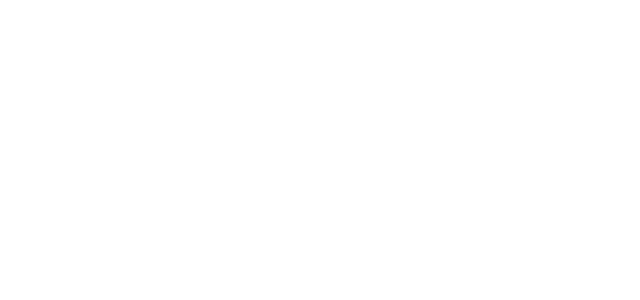
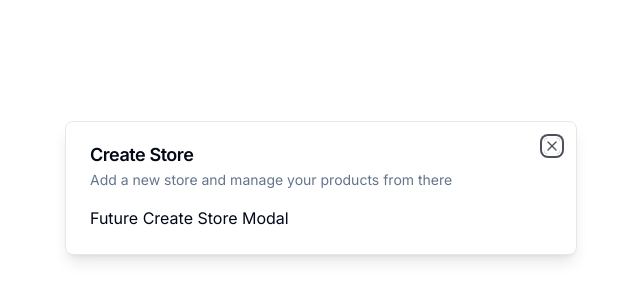
Before and after one commit to daniArbesu/ecommerce-dashboard, a Next.js app: page / in a window 1280 px wide. Shown: the part 212-512 px from the top of the page, without its empty margins (319-959 px from the left). Built offline with nearby package versions, Linux system fonts and the light colour scheme.

Commit message:
feat: add initial create store modal form

```diff
--- a/app/(root)/page.tsx
+++ b/app/(root)/page.tsx
@@ -1,10 +1,17 @@
-import { Button } from '@/components/ui/button';
-import { UserButton } from '@clerk/nextjs';
+'use client';
+import { useStoreModal } from '@/hooks/useStoreModal';
+import { useEffect } from 'react';
 
 export default function SetupPage() {
-  return (
-    <main>
-      <UserButton afterSignOutUrl="/" />
-    </main>
-  );
+  // needs to be this way for useEffect
+  const onOpen = useStoreModal((state) => state.onOpen);
+  const isOpen = useStoreModal((state) => state.isOpen);
+
+  useEffect(() => {
+    if (!isOpen) {
+      onOpen();
+    }
+  }, [isOpen, onOpen]);
+
+  return <main></main>;
 }
--- a/app/layout.tsx
+++ b/app/layout.tsx
@@ -2,6 +2,7 @@
 import './globals.css';
 import type { Metadata } from 'next';
 import { Inter } from 'next/font/google';
+import ModalProvider from '@/providers/ModalProvider';
 
 const inter = Inter({ subsets: ['latin'] });
 
@@ -18,7 +19,10 @@
   return (
     <ClerkProvider>
       <html lang="en">
-        <body className={inter.className}>{children}</body>
+        <body className={inter.className}>
+          <ModalProvider />
+          {children}
+        </body>
       </html>
     </ClerkProvider>
   );
--- /dev/null
+++ b/components/modals/StoreModal.tsx
@@ -0,0 +1,21 @@
+'use client';
+
+import { useStoreModal } from '@/hooks/useStoreModal';
+import Modal from '../ui/modal';
+
+const StoreModal = () => {
+  const store = useStoreModal();
+
+  return (
+    <Modal
+      title="Create Store"
+      description="Add a new store and manage your products from there"
+      isOpen={store.isOpen}
+      onClose={store.onClose}
+    >
+      Future Create Store Modal
+    </Modal>
+  );
+};
+
+export default StoreModal;
--- /dev/null
+++ b/components/ui/dialog.tsx
@@ -0,0 +1,123 @@
+"use client"
+
+import * as React from "react"
+import * as DialogPrimitive from "@radix-ui/react-dialog"
+import { X } from "lucide-react"
+
+import { cn } from "@/lib/utils"
+
+const Dialog = DialogPrimitive.Root
+
+const DialogTrigger = DialogPrimitive.Trigger
+
+const DialogPortal = ({
+  className,
+  ...props
+}: DialogPrimitive.DialogPortalProps) => (
+  <DialogPrimitive.Portal className={cn(className)} {...props} />
+)
+DialogPortal.displayName = DialogPrimitive.Portal.displayName
+
+const DialogOverlay = React.forwardRef<
+  React.ElementRef<typeof DialogPrimitive.Overlay>,
+  React.ComponentPropsWithoutRef<typeof DialogPrimitive.Overlay>
+>(({ className, ...props }, ref) => (
+  <DialogPrimitive.Overlay
+    ref={ref}
+    className={cn(
+      "fixed inset-0 z-50 bg-background/80 backdrop-blur-sm data-[state=open]:animate-in data-[state=closed]:animate-out data-[state=closed]:fade-out-0 data-[state=open]:fade-in-0",
+      className
+    )}
+    {...props}
+  />
+))
+DialogOverlay.displayName = DialogPrimitive.Overlay.displayName
+
+const DialogContent = React.forwardRef<
+  React.ElementRef<typeof DialogPrimitive.Content>,
+  React.ComponentPropsWithoutRef<typeof DialogPrimitive.Content>
+>(({ className, children, ...props }, ref) => (
+  <DialogPortal>
+    <DialogOverlay />
+    <DialogPrimitive.Content
+      ref={ref}
+      className={cn(
+        "fixed left-[50%] top-[50%] z-50 grid w-full max-w-lg translate-x-[-50%] translate-y-[-50%] gap-4 border bg-background p-6 shadow-lg duration-200 data-[state=open]:animate-in data-[state=closed]:animate-out data-[state=closed]:fade-out-0 data-[state=open]:fade-in-0 data-[state=closed]:zoom-out-95 data-[state=open]:zoom-in-95 data-[state=closed]:slide-out-to-left-1/2 data-[state=closed]:slide-out-to-top-[48%] data-[state=open]:slide-in-from-left-1/2 data-[state=open]:slide-in-from-top-[48%] sm:rounded-lg md:w-full",
+        className
+      )}
+      {...props}
+    >
+      {children}
+      <DialogPrimitive.Close className="absolute right-4 top-4 rounded-sm opacity-70 ring-offset-background transition-opacity hover:opacity-100 focus:outline-none focus:ring-2 focus:ring-ring focus:ring-offset-2 disabled:pointer-events-none data-[state=open]:bg-accent data-[state=open]:text-muted-foreground">
+        <X className="h-4 w-4" />
+        <span className="sr-only">Close</span>
+      </DialogPrimitive.Close>
+    </DialogPrimitive.Content>
+  </DialogPortal>
+))
+DialogContent.displayName = DialogPrimitive.Content.displayName
+
+const DialogHeader = ({
+  className,
+  ...props
+}: React.HTMLAttributes<HTMLDivElement>) => (
+  <div
+    className={cn(
+      "flex flex-col space-y-1.5 text-center sm:text-left",
+      className
+    )}
+    {...props}
+  />
+)
+DialogHeader.displayName = "DialogHeader"
+
+const DialogFooter = ({
+  className,
+  ...props
+}: React.HTMLAttributes<HTMLDivElement>) => (
+  <div
+    className={cn(
+      "flex flex-col-reverse sm:flex-row sm:justify-end sm:space-x-2",
+      className
+    )}
+    {...props}
+  />
+)
+DialogFooter.displayName = "DialogFooter"
+
+const DialogTitle = React.forwardRef<
+  React.ElementRef<typeof DialogPrimitive.Title>,
+  React.ComponentPropsWithoutRef<typeof DialogPrimitive.Title>
+>(({ className, ...props }, ref) => (
+  <DialogPrimitive.Title
+    ref={ref}
+    className={cn(
+      "text-lg font-semibold leading-none tracking-tight",
+      className
+    )}
+    {...props}
+  />
+))
+DialogTitle.displayName = DialogPrimitive.Title.displayName
+
+const DialogDescription = React.forwardRef<
+  React.ElementRef<typeof DialogPrimitive.Description>,
+  React.ComponentPropsWithoutRef<typeof DialogPrimitive.Description>
+>(({ className, ...props }, ref) => (
+  <DialogPrimitive.Description
+    ref={ref}
+    className={cn("text-sm text-muted-foreground", className)}
+    {...props}
+  />
+))
+DialogDescription.displayName = DialogPrimitive.Description.displayName
+
+export {
+  Dialog,
+  DialogTrigger,
+  DialogContent,
+  DialogHeader,
+  DialogFooter,
+  DialogTitle,
+  DialogDescription,
+}
--- /dev/null
+++ b/components/ui/modal.tsx
@@ -0,0 +1,45 @@
+'use client';
+
+import {
+  Dialog,
+  DialogContent,
+  DialogDescription,
+  DialogHeader,
+  DialogTitle,
+} from '@/components/ui/dialog';
+
+interface Props {
+  title: string;
+  description: string;
+  isOpen: boolean;
+  onClose: () => void;
+  children?: React.ReactNode;
+}
+
+const Modal: React.FC<Props> = ({
+  title,
+  description,
+  isOpen,
+  onClose,
+  children,
+}) => {
+  const handleOnChange = (isOpen: boolean) => {
+    if (!isOpen) {
+      onClose();
+    }
+  };
+
+  return (
+    <Dialog open={isOpen} onOpenChange={handleOnChange}>
+      <DialogContent>
+        <DialogHeader>
+          <DialogTitle>{title}</DialogTitle>
+          <DialogDescription>{description}</DialogDescription>
+        </DialogHeader>
+        <section>{children}</section>
+      </DialogContent>
+    </Dialog>
+  );
+};
+
+export default Modal;
--- /dev/null
+++ b/hooks/useStoreModal.tsx
@@ -0,0 +1,13 @@
+import { create } from 'zustand';
+
+interface useStoreModalProps {
+  isOpen: boolean;
+  onOpen: () => void;
+  onClose: () => void;
+}
+
+export const useStoreModal = create<useStoreModalProps>((set) => ({
+  isOpen: false,
+  onOpen: () => set({ isOpen: true }),
+  onClose: () => set({ isOpen: false }),
+}));
--- a/package.json
+++ b/package.json
@@ -10,6 +10,7 @@
   },
   "dependencies": {
     "@clerk/nextjs": "^4.23.2",
+    "@radix-ui/react-dialog": "^1.0.4",
     "@radix-ui/react-slot": "^1.0.2",
     "@types/node": "20.4.10",
     "@types/react": "18.2.20",
@@ -19,7 +20,7 @@
     "clsx": "^2.0.0",
     "eslint": "8.47.0",
     "eslint-config-next": "13.4.13",
-    "lucide-react": "^0.266.0",
+    "lucide-react": "^0.263.1",
     "next": "13.4.13",
     "postcss": "8.4.27",
     "react": "18.2.0",
@@ -27,6 +28,7 @@
     "tailwind-merge": "^1.14.0",
     "tailwindcss": "3.3.3",
     "tailwindcss-animate": "^1.0.6",
-    "typescript": "5.1.6"
+    "typescript": "5.1.6",
+    "zustand": "^4.4.1"
   }
 }
--- /dev/null
+++ b/providers/ModalProvider.tsx
@@ -0,0 +1,19 @@
+'use client';
+
+import StoreModal from '@/components/modals/StoreModal';
+import { useEffect, useState } from 'react';
+
+const ModalProvider = () => {
+  const [isMounted, setIsMounted] = useState(false);
+
+  useEffect(() => {
+    setIsMounted(true);
+  }, []);
+
+  // ensure not hydration errors (server side)
+  if (!isMounted) return null;
+
+  return <StoreModal />;
+};
+
+export default ModalProvider;
```
Also changed, not shown: 1 other file (tests, documents, lock files or other folders).
